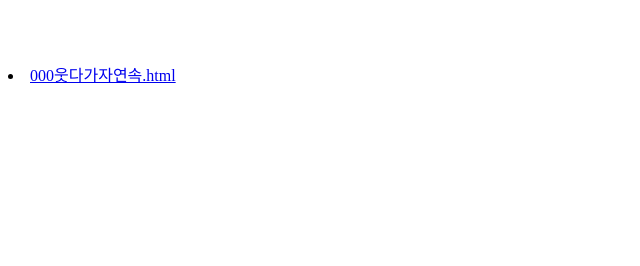
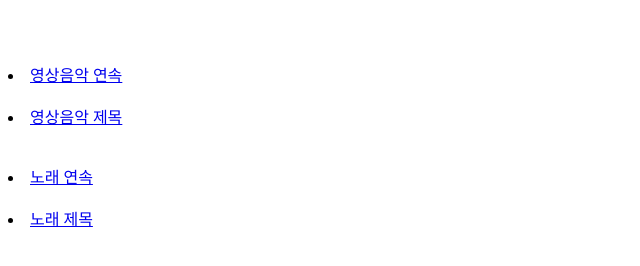
Before and after one commit to ahnssi9web/39Music, a plain HTML site: page idx-menu.html in a window 1280 px wide. Shown: the whole page, without its empty margins (0-640 px from the left). Drawn offline with Linux system fonts and the light colour scheme.

Commit message:
Update idx-menu.html

```diff
--- a/idx-menu.html
+++ b/idx-menu.html
@@ -5,39 +5,14 @@
   <body>
 
    <br><br><br>
-            <li><a href="https://ahnssi9web.github.io/web1/000웃다가자연속.html" target="idx-contents">000웃다가자연속.html </a></li><br>
-<!--
+
+            <li><a href="https://ahnssi9web.github.io/web1/960영상음악연속.html" target="idx-contents"> 영상음악 연속</a></li><br>
+             <li><a href="https://ahnssi9web.github.io/web1/961영상음악제목.html" target="idx-contents"> 영상음악 제목</a></li><br><br>
 
 
+             <li><a href="https://ahnssi9web.github.io/web1/970내음악연속.html" target="idx-contents"> 노래 연속</a></li><br>
+             <li><a href="https://ahnssi9web.github.io/web1/971내음악제목.html" target="idx-contents"> 노래 제목</a></li><br><br>
 
-	    <li><a href="https://ahnssi9web.github.io/web1/910GOODvideo연속.html" target="idx-contents">990GOODvideo연속</a></li><br>
-             <li><a href="https://ahnssi9web.github.io/web1/900video연속.html" target="idx-contents">900video연속</a></li><br>
-            <li><a href="https://ahnssi9web.github.io/web1/960영상음악연속.html" target="idx-contents"> 영상음악 연속</a></li><br>
-             <li><a href="https://ahnssi9web.github.io/web1/961영상음악제목.html" target="idx-contents"> 영상음악 제목</a></li><br>
-
-             <li><a href="https://ahnssi9web.github.io/web1/810GOODimg연속.html" target="idx-contents">880GOODimg연속</a></li><br><br>
-
-             <li><a href="https://ahnssi9web.github.io/web1/970내음악연속.html" target="idx-contents"> 노래 연속</a></li>
-             <li><a href="https://ahnssi9web.github.io/web1/971내음악제목.html" target="idx-contents"> 노래 제목</a></li><br>
-
-             <li><a href="https://ahnssi9web.github.io/web1/810GOODimg연속.html" target="idx-contents">880GOODimg연속</a></li><br><br>
-
-           <li><a href="https://ahnssi9web.github.io/web1/000웃다가자연속.html" target="idx-contents">000웃다가자연속.html </a></li>
-             <li><a href="https://ahnssi9web.github.io/web1/910GOODvideo연속.html" target="idx-contents">990GOODvideo연속</a></li>
-             <li><a href="https://ahnssi9web.github.io/web1/900video연속.html" target="idx-contents">900video연속</a></li><br><br>
-
-             <li><a href="https://ahnssi9web.github.io/web1/711GOODtxt제목.html" target="idx-contents">711GOODtxt제목</a></li><br>
-
-             <li><a href="https://ahnssi9web.github.io/web1/811GOODimg제목.html" target="idx-contents">881GOODimg제목</a></li>
-             <li><a href="https://ahnssi9web.github.io/web1/911GOODvideo제목.html" target="idx-contents">991GOODvideo제목</a></li><br>
-
-             <li><a href="https://ahnssi9web.github.io/web1/700txt제목.html" target="idx-contents">700txt제목</a></li>
-             <li><a href="https://ahnssi9web.github.io/web1/801img제목.html" target="idx-contents">801img제목</a></li><br>
-
-             <li><a href="https://ahnssi9web.github.io/web1/901video제목.html" target="idx-contents">901video제목</a></li>
-             <li><a href="https://ahnssi9web.github.io/web1/951world제목.html" target="idx-contents">951world제목</a></li><br>
-
- -->
 
 
   </body>
```
